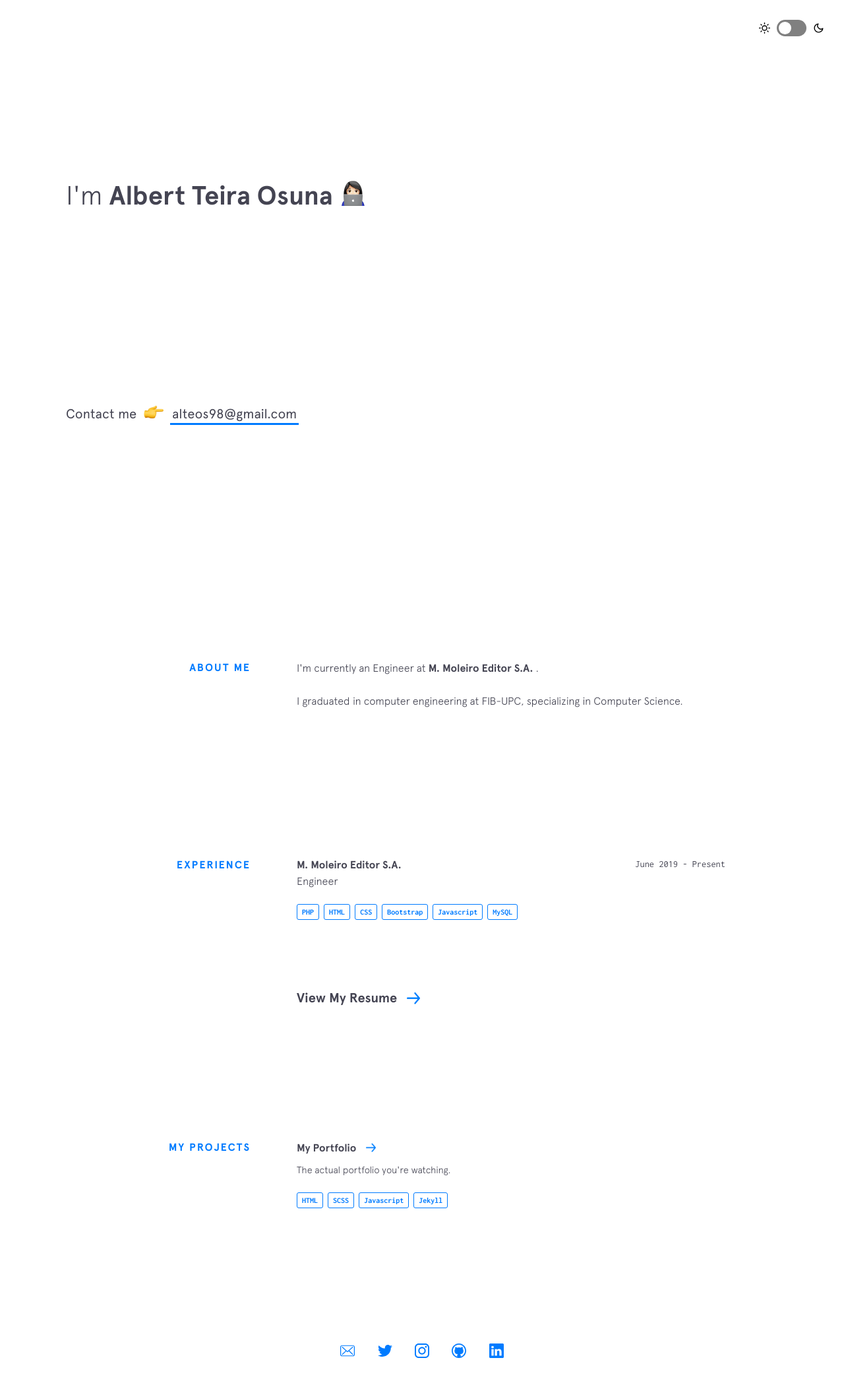
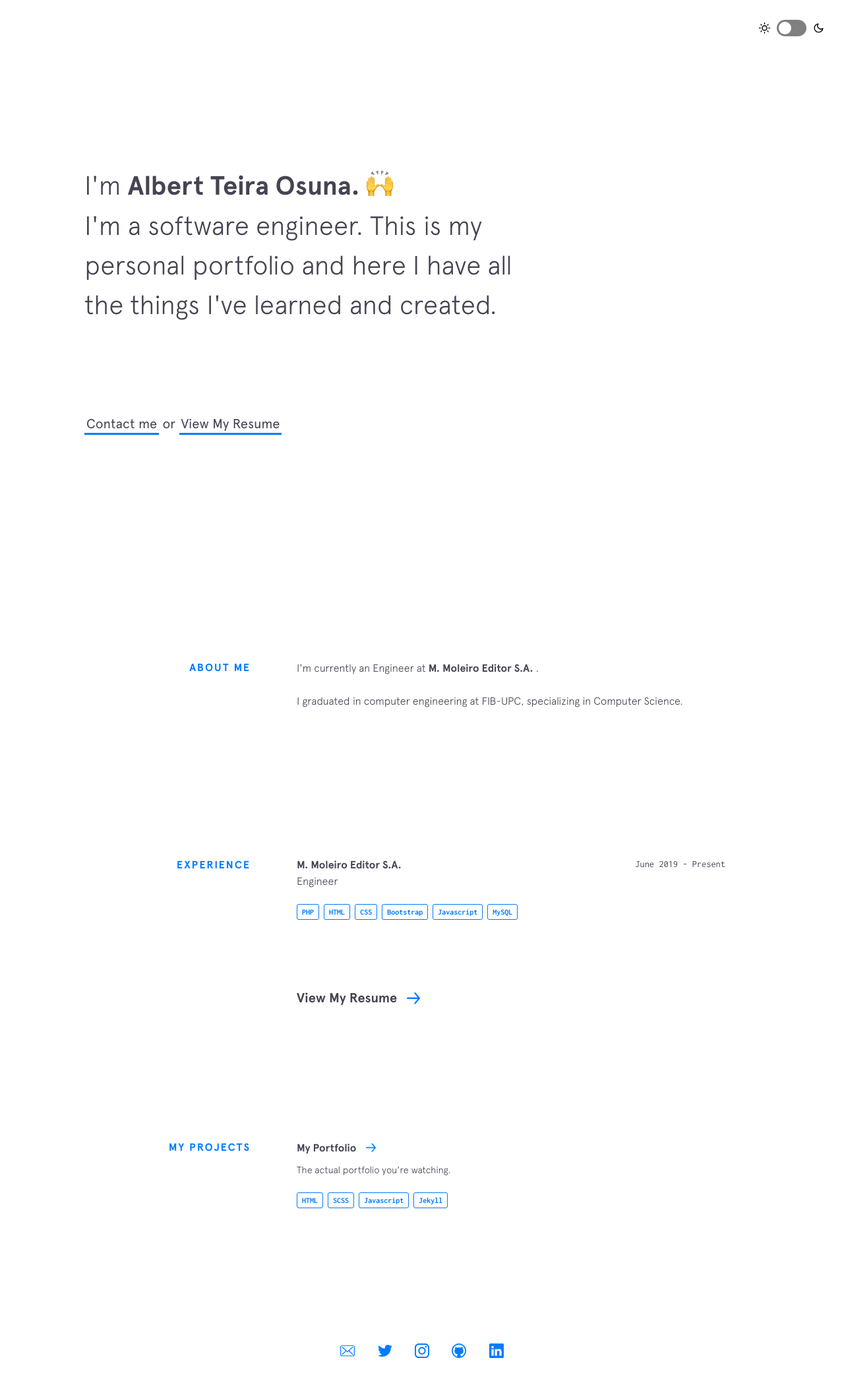
Before and after one commit to alteos98/alteos98.github.io, a Jekyll site: the page built from index.html, in a window 1280 px wide. Shown: the whole page at 66% size. Built offline with Jekyll 4.4.1, drawn with Linux system fonts in a browser that asks for light colours; nearby versions of some CDN libraries.

Commit message:
Intro finished

```diff
--- a/_includes/intro.html
+++ b/_includes/intro.html
@@ -1,14 +1,16 @@
 <header class="intro">
   <h1 class="intro__tagline">I'm
-    <span class="name">Albert Teira Osuna</span>
-    <span class="emoji technologist"></span>
+    <span class="name">Albert Teira Osuna. </span>
+    <span class="emoji raisedhands"></span>
+    </br>
+    <span>I'm a software engineer. This is my personal portfolio and here I have all the things I've learned and created.</span>
   </h1>
 
   <h2 class="intro__contact">
-    <span>Contact me </span>
-    <span class="emoji pointer"></span>
     <span>
-      <a href="mailto:alteos98@gmail.com" target="_blank" class="highlight-link">alteos98@gmail.com</a>
+      <a href="mailto:alteos98@gmail.com" target="_blank" class="highlight-link">Contact me</a>
+      or
+      <a href="{{site.resume}}" target="_blank" class="highlight-link">View My Resume</a>
     </span>
   </h2>
 </header>
--- a/_sass/_base.scss
+++ b/_sass/_base.scss
@@ -109,6 +109,12 @@ strong {
   @include mobile {
     padding: 50px 35px;
   }
+  /*
+  padding: 15vh 20vw;
+  @include mobile {
+    padding: 10vh 10vw;
+  }
+  */
   &__title {
     flex-shrink: 0;
     width: 200px;
--- a/_sass/_intro.scss
+++ b/_sass/_intro.scss
@@ -1,41 +1,20 @@
 .intro {
-  padding: 120px 100px;
-  height: 100vh;
+  padding: 20vh 10vw;
+  height: 100vh; // 100% height of the viewport
   display: flex;
   flex-direction: column;
   justify-content: space-around;
   max-width: 1440px;
   margin: 0 auto;
-  @include weird-medium {
-    padding: 120px 70px;
-  }
-  @include phablet {
-    padding: 120px 50px;
-  }
   @include mobile {
-    padding: 70px 50px;
+    padding: 15vh 10vw;
   }
 
-  &__hello, &__tagline {
+  &__tagline {
     font-size: 2.5rem;
-    @include desktop {
-      font-size: 2.25rem;
-    }
-    @include tablet {
-      font-size: 2rem;
-    }
-    @include phablet {
-      font-size: 1.75rem;
-    }
-    @include small-mobile {
+    @include mobile {
       font-size: 1.5rem;
     }
-    @include tiny-mobile {
-      font-size: 1.4rem;
-    }
-  }
-  &__hello {
-    font-weight: 300;
   }
   &__tagline {
     font-weight: 300;
@@ -43,15 +22,7 @@
     .emoji {
       width: 40px;
       height: 40px;
-      @include desktop {
-        width: 35px;
-        height: 35px;
-      }
-      @include tablet {
-        width: 30px;
-        height: 30px;
-      }
-      @include small-mobile {
+      @include mobile {
         width: 25px;
         height: 25px;
       }
@@ -59,28 +30,15 @@
     .name {
       font-weight: 700;
     }
-    .technologist {
-      background-image: url('../assets/img/emojis/technologist.png');
+    .raisedhands {
+      background-image: url('../assets/img/emojis/raisedhands.png');
     }
   }
   &__contact {
     font-size: 1.25rem;
     font-weight: 400;
-    @include phablet {
+    @include mobile {
       font-size: 1rem;
-    }
-    .emoji {
-      &.pointer {
-        background-image: url('../assets/img/emojis/pointright.png');
-        width: 30px;
-        height: 30px;
-        margin: 0 5px;
-        vertical-align: text-bottom;
-        @include phablet {
-          width: 25px;
-          height: 25px;
-        }
-      }
     }
     .highlight-link {
       @include transition;
```
